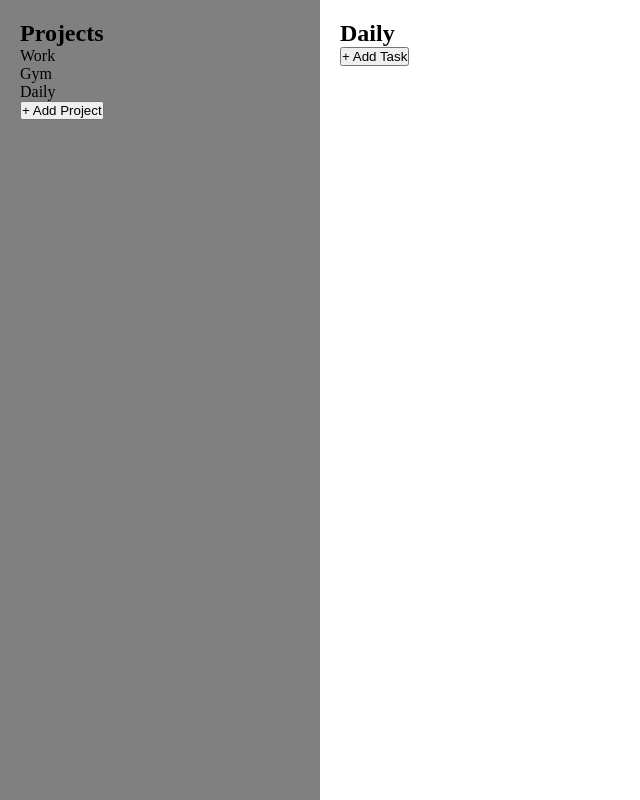
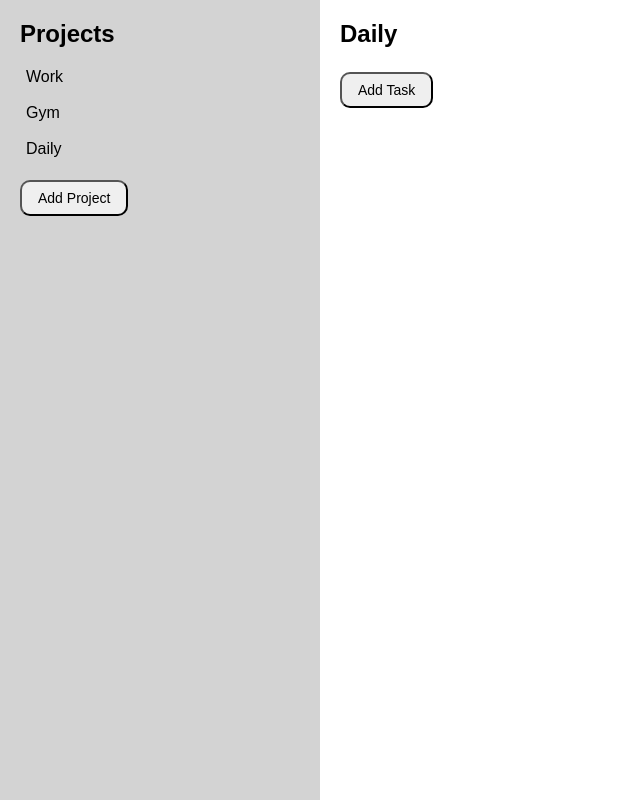
Before and after one commit to Karjeje/Project-Todo-List, a website built with webpack: page src/template.html in a window 1280 px wide. Shown: the whole page, without its empty margins (0-640 px from the left). Built offline with nearby package versions, Linux system fonts and the light colour scheme.

Commit message:
Make prettier

```diff
--- a/src/index.js
+++ b/src/index.js
@@ -5,7 +5,9 @@ document.addEventListener("DOMContentLoaded", () => {
   AppController.addProject("Daily");
 
   const addProjectBtn = document.querySelector("#add-project-btn");
+  addProjectBtn.classList.add("addprojectbtn");
   const addTaskBtn = document.querySelector("#add-task-btn");
+  addTaskBtn.classList.add("addtaskbtn");
 
   function addProjectWithBtn() {
       const projectName = prompt("Project Name:");
--- a/src/modules/domController.js
+++ b/src/modules/domController.js
@@ -2,6 +2,7 @@ import AppController from "./appController";
 
 export function renderProjectList() {
     const list = document.querySelector("#project-list");
+    list.classList.add("projectlist");
     list.innerHTML = "";
     AppController.getProjects().forEach(project => {
         const li = document.createElement("li");
@@ -16,6 +17,7 @@ export function renderProjectList() {
 export function renderTodoList() {
   const project = AppController.getCurrentProject();
   const list = document.querySelector("#todo-list");
+  list.classList.add("todolist");
   const title = document.querySelector("#project-title");
 
   title.textContent = project.name;
--- a/src/styles.css
+++ b/src/styles.css
@@ -3,6 +3,7 @@
     margin: 0;
     padding: 0;
     list-style-type: none;
+    font-family: sans-serif;
 }
 
 body {
@@ -20,7 +21,7 @@ h1 {
 }
 
 #sidebar {
-    background-color: gray;
+    background-color: lightgray;
     height: 100vh;
     padding: 20px;
 }
@@ -30,3 +31,40 @@ h1 {
     height: 100vh;
     padding: 20px;
 }
+
+#project-title, .title {
+    margin-bottom: 14px;
+}
+
+.addprojectbtn, .addtaskbtn {
+    margin-top: 10px;
+    padding: 8px 16px;
+    border-radius: 10px;
+    cursor: pointer;
+    font-size: 14px;
+}
+
+.addprojectbtn:hover, .addtaskbtn:hover {
+    background-color: antiquewhite;
+}
+
+li {
+    margin-bottom: 6px;
+    padding: 6px;
+    border-radius: 10px;
+}
+
+.todolist > li {
+    width: 140px;
+}
+
+.projectlist > li:hover {
+    background-color: azure;
+    cursor: pointer;
+}
+
+.todolist > li:hover {
+    background-color: brown;
+    color: white;
+    cursor: pointer;
+}
--- a/src/template.html
+++ b/src/template.html
@@ -8,15 +8,15 @@
   <body>
     <div id="content">
       <aside id="sidebar">
-        <h2>Projects</h2>
+        <h2 class="title">Projects</h2>
         <ul id="project-list"></ul>
-        <button id="add-project-btn">+ Add Project</button>
+        <button id="add-project-btn">Add Project</button>
       </aside>
 
       <main id="display">
         <h2 id="project-title">Daily</h2>
         <ul id="todo-list"></ul>
-        <button id="add-task-btn">+ Add Task</button>
+        <button id="add-task-btn">Add Task</button>
       </main>
     </div>
   </body>
```
